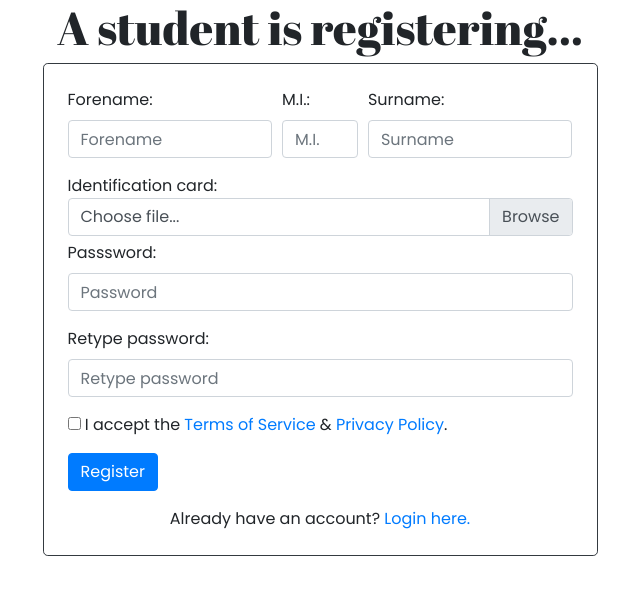
After one commit to jariCruz/BSU_SC_RDB, a PHP site: page /php/registration_page.php in a window 1280 px wide. The commit adds this page. Shown: the top 595 px of the page, without its empty margins (320-960 px from the left). Run offline with PHP 8.4, Linux system fonts and the light colour scheme.

Commit message:
Student reg page added && several changes...

```diff
--- a/src/css/custom.css
+++ b/src/css/custom.css
@@ -1,3 +1,5 @@
+/* Index.php */
+
 /* Change font size and family */
 body {
     font-family: Poppins, sans-serif;
@@ -33,3 +35,12 @@ h1 {
   font-size: larger;
 
 }
+
+
+/* Registration page */
+/* Custom margin for the form */
+
+.reg-form-custom-width {
+  width: 50%;
+
+}
--- /dev/null
+++ b/src/php/registration_page.php
@@ -0,0 +1,232 @@
+<!DOCTYPE html>
+<html lang="en">
+<head>
+    <meta charset="UTF-8">
+    <meta name="viewport" content="width=device-width, initial-scale=1.0">
+    <title>Student Registration | Research DB</title>
+
+    <!-- Latest compiled and minified CSS -->
+    <link rel="stylesheet" href="https://maxcdn.bootstrapcdn.com/bootstrap/4.5.2/css/bootstrap.min.css">
+
+    <!-- jQuery library -->
+    <script src="https://ajax.googleapis.com/ajax/libs/jquery/3.5.1/jquery.min.js"></script>
+
+    <!-- Popper JS -->
+    <script src="https://cdnjs.cloudflare.com/ajax/libs/popper.js/1.16.0/umd/popper.min.js"></script>
+
+    <!-- Latest compiled JavaScript -->
+    <script src="https://maxcdn.bootstrapcdn.com/bootstrap/4.5.2/js/bootstrap.min.js"></script>
+
+    <!-- Font Awesome Icon -->
+    <link rel="stylesheet" href="https://cdnjs.cloudflare.com/ajax/libs/font-awesome/4.7.0/css/font-awesome.min.css">
+
+    <!-- Font link -->
+    <link rel="stylesheet" href="https://fonts.googleapis.com/css?family=Abril+Fatface|Poppins">
+
+    <!-- Other resources -->
+    <link rel="stylesheet" href="../css/custom.css">
+
+</head>
+<body>
+
+<!-- Form -->
+    <div class="container">
+        <h1 class="d-flex justify-content-center">A student is registering...</h1>
+
+        <form action="../index.php" novalidate
+                class="needs-validation
+                        border border-dark rounded-lg
+                        p-4 mx-auto mb-3 reg-form-custom-width">
+
+
+
+            <div class="form-row">
+
+                <!-- Forename field -->
+
+                <div class="form-group col-sm-5">
+                    <label for="form_fname">Forename:</label>
+
+                    <input type="text"
+                            class="form-control"
+                            id="form_fname"
+                            placeholder="Forename"
+                            name="form_fname"
+                            minlength="2"
+                            maxlength="30"
+                            required>
+
+                    <!-- Notification -->
+                    <div class="valid-feedback">Valid~</div>
+                    <div class="invalid-feedback">Fill in this part, please~</div>
+
+
+
+                </div>
+
+                <!-- Middle initial field -->
+
+                <div class="form-group col-sm-2">
+                    <label for="form_mi">M.I.:</label>
+                    <input type="text"
+                            name="form_mi"
+                            id="form_mi"
+                            placeholder="M.I."
+                            class="form-control"
+                            maxlength="5">
+
+                    <!-- Notification -->
+                    <!-- Recode how not to display when empty
+                    <div class="valid-feedback">Valid~</div>
+                    -->
+
+                </div>
+
+                <!-- Surname field -->
+
+
+                <div class="form-group col-sm-5">
+
+                    <label for="form_sname">Surname:</label>
+                    <input type="text"
+                            name="form_sname"
+                            id="form_sname"
+                            placeholder="Surname"
+                            class="form-control"
+                            maxlength="30"
+                            minlength="1"
+                            required>
+
+                    <!-- Notification -->
+
+                    <div class="valid-feedback">Valid~</div>
+                    <div class="invalid-feedback">Fill in this part, please~</div>
+
+                </div>
+
+            </div>
+
+            <!-- Identification card -->
+
+
+            <div class="custom-file form-group">
+                    <label class="mt-n1">Identification card:</label>
+
+                    <input type="file"
+                            name="form_file"
+                            id="form_file"
+                            class="custom-file-input"
+                            required>
+                            <label for="form_file" class="custom-file-label mt-4">Choose file...</label>
+
+                    <script>
+                        $('#form_file').on('change', function(e){
+                            // Get file name
+                            var fileName = e.target.files[0].name;
+
+                            // Replace the "Choose file..." label
+                            $(this).next('.custom-file-label').html(fileName);
+                        })
+
+
+                    </script>
+
+                <!-- Notification -->
+                <div class="valid-feedback mt-n1">Valid~</div>
+                <div class="invalid-feedback mt-n1">Fill in this part, please~</div>
+
+            </div>
+
+            <!-- Password field -->
+
+
+            <div class="form-group mt-2">
+                <label for="form_pass">Passsword:</label>
+                <input type="password"
+                        name="form_pass"
+                        id="form_pass"
+                        placeholder="Password"
+                        class="form-control"
+                        maxlength="30"
+                        minlength="8"
+                        required>
+
+                <!-- Notification -->
+
+                <div class="valid-feedback">Valid~</div>
+                <div class="invalid-feedback">Fill in this part, please~</div>
+
+            </div>
+
+            <!-- Retype password field -->
+
+            <div class="form-group">
+                <label for="form_repass">Retype password:</label>
+                <input type="password"
+                        name="form_repass"
+                        id="form_repass"
+                        placeholder="Retype password"
+                        class="form-control"
+                        maxlength="30"
+                        minlength="8"
+                        required>
+
+                <!-- Notification -->
+
+                <div class="valid-feedback">Valid~</div>
+                <div class="invalid-feedback">Fill in this part, please~</div>
+
+            </div>
+
+            <!-- Checkbox -->
+            <div class="form-group">
+                <input type="checkbox" required>
+                <span>I accept the <a href="#">Terms of Service</a> & <a href="#">Privacy Policy</a>.</span>
+
+                <!-- Notificaiton -->
+
+                <div class="invalid-feedback">Make sure to tick the checkbox, please~</div>
+
+            </div>
+
+            <!-- Register btn -->
+            <div>
+                <button type="submit" class="btn btn-primary">Register</button>
+
+            </div>
+
+            <div class="d-flex justify-content-center mt-3">
+                <span>Already have an account? <a href="login.php">Login here.</a></span>
+            </div>
+
+
+        </form>
+    </div>
+
+    <script>
+// Disable form submissions if there are invalid fields
+(function() {
+  'use strict';
+  window.addEventListener('load', function() {
+    // Get the forms we want to add validation styles to
+    var forms = document.getElementsByClassName('needs-validation');
+    // Loop over them and prevent submission
+    var validation = Array.prototype.filter.call(forms, function(form) {
+
+      form.addEventListener('submit', function(event) {
+        if (form.checkValidity() === false) {
+
+          event.preventDefault();
+          event.stopPropagation();
+        }
+        form.classList.add('was-validated');
+      }, false);
+    });
+  }, false);
+})();
+</script>
+
+
+
+</body>
+</html>
--- a/testGitgub.txt
+++ /dev/null
@@ -1 +0,0 @@
-testing github connection !
--- a/testGithub.txt
+++ /dev/null
@@ -1 +0,0 @@
-testing github connection !
--- a/testingtesting.txt
+++ /dev/null
@@ -1 +0,0 @@
-trololololololo nonsense
```
Also changed, not shown: src/index.php (indentation only).
